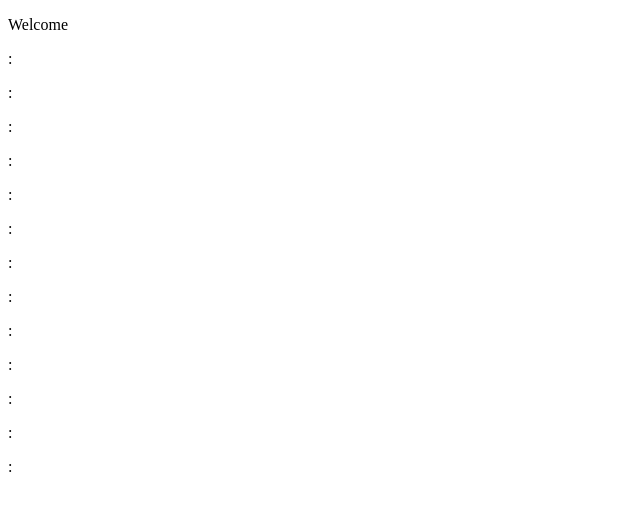
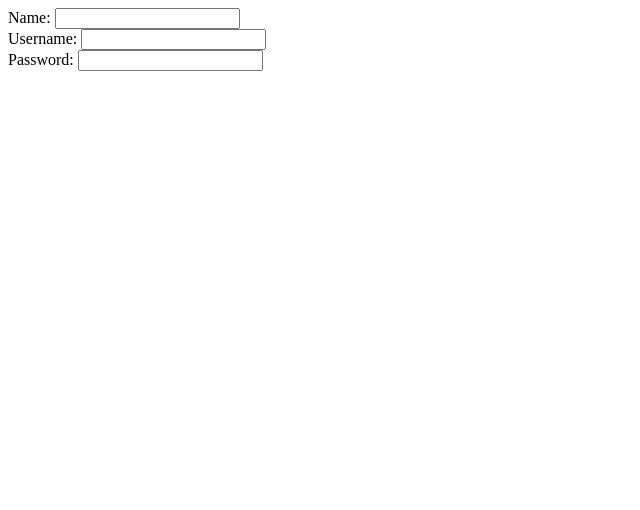
Before and after one commit to stoyko90/CryptoTracker, a React (Create React App) app in the folder client/: page /register in a window 1280 px wide. Shown: the top 510 px of the page, without its empty margins (0-640 px from the left). Built offline with nearby package versions, Linux system fonts and the light colour scheme.

Commit message:
added more components, created form, added router with routes for each component

```diff
--- a/client/package.json
+++ b/client/package.json
@@ -6,8 +6,10 @@
     "@testing-library/jest-dom": "^5.11.4",
     "@testing-library/react": "^11.1.0",
     "@testing-library/user-event": "^12.1.10",
+    "history": "^4.10.1",
     "react": "^17.0.2",
     "react-dom": "^17.0.2",
+    "react-router-dom": "^5.2.0",
     "react-scripts": "4.0.3",
     "web-vitals": "^1.0.1"
   },
--- a/client/src/components/App/App.js
+++ b/client/src/components/App/App.js
@@ -1,13 +1,25 @@
 import React, {useState, useEffect} from 'react';
 import Home from '../Home/Home';
+import Register from '../Register/Register';
+import { Switch, Route, Redirect } from 'react-router-dom';
+
 
 export default function App() {
 
 
   return (
     <div>
-      <p>Welcome</p>
-      <Home />
+      <Switch>
+        <Route exact path='/' >
+          <Redirect to='/home' />
+        </Route>
+        <Route path='/home'>
+          <Home />
+        </Route>
+        <Route path='/register'>
+          <Register />
+        </Route>
+      </Switch>
     </div>
   )
 }
--- a/client/src/components/Home/Home.js
+++ b/client/src/components/Home/Home.js
@@ -1,9 +1,10 @@
 import React, {useState, useEffect} from 'react';
 import fetchFunc from '../../helpers/binanceApiHelper';
 import { symbols } from '../../helpers/binanceSymbols';
+import Register from '../Register/Register';
+import { Link } from 'react-router-dom';
 export default function Home() {
 
-  const URL =  'https://api.binance.com/api/v3/ticker/price?symbol=';
 
   const [btc, setBtc] = useState('');
   const [eth, setEth] = useState('');
@@ -22,7 +23,12 @@ export default function Home() {
   const setSymbols = [setBtc, setEth, setBnb, setAda, setXrp, setDoge, setDot, setUni, setLink, setLtc, setSol, setXlm, setVet];
 
   useEffect(() => {
-    const interval = fetchFunc(URL, symbols, setSymbols);
+    fetchFunc(symbols, setSymbols);
+    const interval = setInterval(() => {
+      fetchFunc(symbols, setSymbols);
+
+    }, 30000)
+
     return () => {
       clearInterval(interval);
     }
@@ -43,6 +49,7 @@ export default function Home() {
       <p>{sol.symbol}: {sol.price}</p>
       <p>{xlm.symbol}: {xlm.price}</p>
       <p>{vet.symbol}: {vet.price}</p>
+      <Link to="/register">Register</Link>
     </div>
   )
 }
--- a/client/src/components/Register/Register.js
+++ b/client/src/components/Register/Register.js
@@ -0,0 +1,35 @@
+import React, {useState, useEffect} from 'react';
+
+export default function Register() {
+
+  const [user, setUser] = useState({name: '', userName: '', password: ''});
+
+  function handleChange(e) {
+    const {name, value} = e.target;
+    setUser(prevState => {
+      return {
+        ...prevState,
+        [name]: value
+      }
+    });
+  }
+
+  function handleSubmit(e) {
+    e.preventDefault();
+
+  }
+
+
+  return (
+    <div>
+      <form onSubmit={handleSubmit}>
+        <label for='name' >Name: </label>
+        <input type='text' id='name' name='name' value={user.name} onChange={handleChange} /><br/>
+        <label for='userName' >Username: </label>
+        <input type='text' id='userName' name='userName' value={user.userName} onChange={handleChange} /><br/>
+        <label for='password' >Password: </label>
+        <input type='text' id='password' name='password' value={user.password} onChange={handleChange} /><br/>
+      </form>
+    </div>
+  )
+}
--- a/client/src/helpers/binanceApiHelper.js
+++ b/client/src/helpers/binanceApiHelper.js
@@ -1,10 +1,8 @@
-export default function fetchFunc(url, symbols, setSymbols) {
-
-  return setInterval(() => {
+export default function fetchFunc(symbols, setSymbols) {
     for(let i = 0; i < symbols.length; i++) {
-      fetch(url + symbols[i])
+      fetch('https://api.binance.com/api/v3/ticker/price?symbol=' + symbols[i])
       .then(response => response.json())
       .then(data => setSymbols[i](data));
     }
-  }, 30000)
+
 }
--- a/client/src/index.js
+++ b/client/src/index.js
@@ -2,8 +2,14 @@ import React from 'react';
 import ReactDOM  from 'react-dom';
 import App from './components/App/App';
 import './index.css';
+import { Router } from 'react-router';
+import {createBrowserHistory} from 'history';
+
+const customHistory = createBrowserHistory();
 
 ReactDOM.render(
-  <App />,
+  <Router history={customHistory} >
+    <App />
+  </Router>,
   document.getElementById('root')
 )
```
Also changed, not shown: 2 other files (tests, documents, lock files or other folders).
